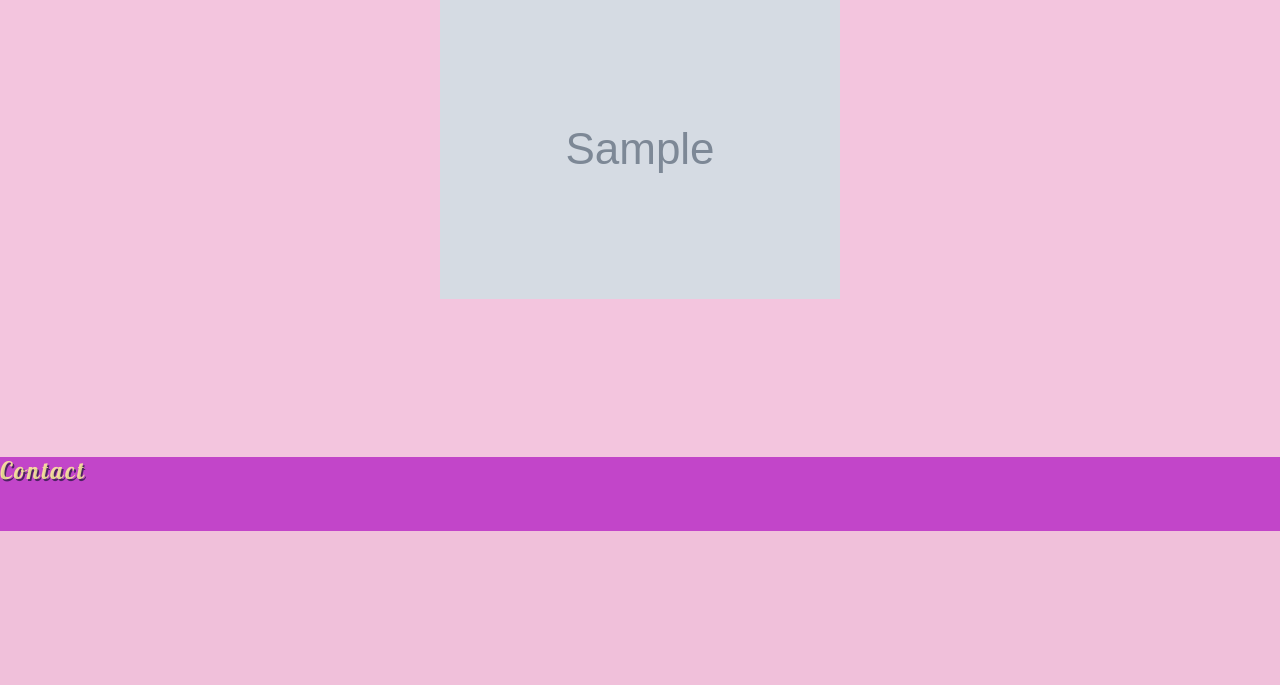
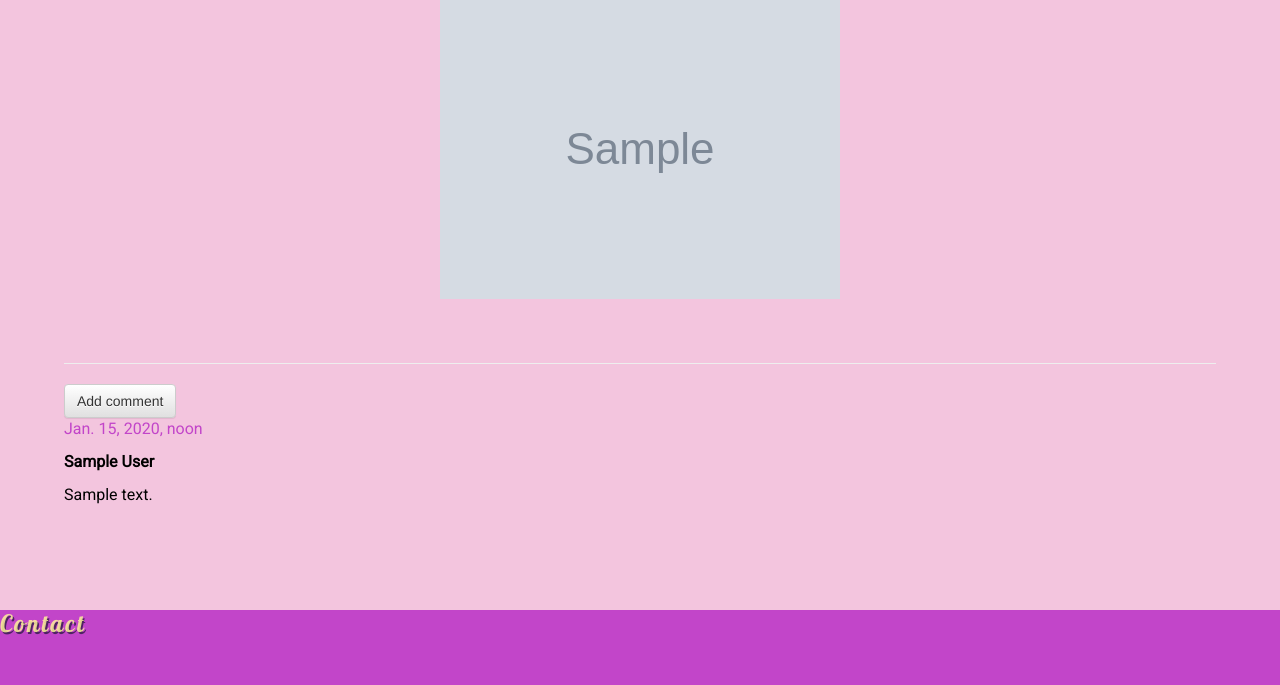
Before and after one commit to MedeeaZ/my-first-blog, a Django app: page /post/1/ in a window 1280 px wide. Shown: the part 353-1038 px from the top of the page. Before the commit the page ends 884 px from the top, so only its background shows below. Run offline with Django 3.2, Linux system fonts and the light colour scheme; tables that the repository leaves empty hold one stand-in row (values such as "Sample post"); grey boxes marked "Sample" are stand-in pictures; some libraries are stand-ins or nearby versions.

Commit message:
I added comments

```diff
--- a/mysite/blog/admin.py
+++ b/mysite/blog/admin.py
@@ -1,4 +1,5 @@
 from django.contrib import admin
-from .models import Post
+from .models import Post, Comment
 
 admin.site.register(Post)
+admin.site.register(Comment)
--- a/mysite/blog/models.py
+++ b/mysite/blog/models.py
@@ -24,3 +24,20 @@ class Post(models.Model):
 
     def __str__(self):
         return self.title
+
+    def approved_comments(self):
+        return self.comments.filter(approved_comment=True)
+
+class Comment(models.Model):
+    post = models.ForeignKey('blog.Post', on_delete=models.CASCADE, related_name='comments')
+    author = models.CharField(max_length=200)
+    text = models.TextField()
+    created_date = models.DateTimeField(default=timezone.now)
+    approved_comment = models.BooleanField(default=False)
+
+    def approve(self):
+        self.approved_comment = True
+        self.save()
+
+    def __str__(self):
+        return self.text
--- a/mysite/blog/static/css/blog.css
+++ b/mysite/blog/static/css/blog.css
@@ -106,10 +106,6 @@ h1, h2, h3, h4 {
     text-justify: inter-word;
 }
 
-.date p{
-    color: #c245c9;
-}
-
 
 .footer {
     background-color: #c245c9;
@@ -155,3 +151,19 @@ h1, h2, h3, h4 {
     max-width: 25%;
     max-height: 25%;
 }
+
+.comment p, .comment strong{
+    color: #000000;
+    font-size: 2vmin;
+    font-family: 'Roboto', cursive;
+}
+
+#numComm {
+    color: #c245c9;
+    font-size: 2vmin;
+    font-family: 'Roboto', cursive;
+}
+
+.date p{
+    color: #c245c9;
+}
--- a/mysite/blog/templates/blog/base.html
+++ b/mysite/blog/templates/blog/base.html
@@ -75,7 +75,6 @@
         </div>
 
 
-
     </body>
 
 
--- a/mysite/blog/templates/blog/post_art.html
+++ b/mysite/blog/templates/blog/post_art.html
@@ -11,6 +11,9 @@
     {% if post.picture %}
     <img src="{{post.picture.url}}" alt="No image" id = "thumbnail">
     {% endif %}
+
+    <a id="numComm" href="{% url 'post_detail' pk=post.pk %}">Comments: {{ post.approved_comments.count }}</a>
+
 </div>
 {% endfor %}
 {% endblock %}
--- a/mysite/blog/templates/blog/post_cs.html
+++ b/mysite/blog/templates/blog/post_cs.html
@@ -11,6 +11,9 @@
     {% if post.picture %}
     <img src="{{post.picture.url}}" alt="No image" id = "thumbnail">
     {% endif %}
+
+    <a id="numComm" href="{% url 'post_detail' pk=post.pk %}">Comments: {{ post.approved_comments.count }}</a>
+
 </div>
 {% endfor %}
 {% endblock %}
--- a/mysite/blog/templates/blog/post_detail.html
+++ b/mysite/blog/templates/blog/post_detail.html
@@ -12,7 +12,7 @@
         {% endif %}
 
         {% if user.is_authenticated %}
-            <a class="btn btn-default" href="{% url 'post_edit' pk=post.pk %}"><span class="glyphicon glyphicon-pencil"></span></a>
+            <a class="btn btn-default" id = "custom_btn" href="{% url 'post_edit' pk=post.pk %}"><span class="glyphicon glyphicon-pencil"></span></a>
             <a class="btn btn-default" href="{% url 'post_remove' pk=post.pk %}"><span class="glyphicon glyphicon-remove"></span></a>
         {% endif %}
 
@@ -25,4 +25,28 @@
         {% endif %}
     </div>
 
+    <hr>
+    <a id="buttons" class="btn btn-default" href="{% url 'add_comment_to_post' pk=post.pk %}">Add comment</a>
+    {% for comment in post.comments.all %}
+
+        {% if user.is_authenticated or comment.approved_comment %}
+            <div class="comment">
+            <div class="date">
+               <p>{{ comment.created_date }}</p>
+                {% if not comment.approved_comment %}
+                    <a class="btn btn-default" href="{% url 'comment_remove' pk=comment.pk %}"><span class="glyphicon glyphicon-remove"></span></a>
+                    <a class="btn btn-default" href="{% url 'comment_approve' pk=comment.pk %}"><span class="glyphicon glyphicon-ok"></span></a>
+                {% endif %}
+            </div>
+            <strong>{{ comment.author }}</strong>
+            <p>{{ comment.text|linebreaks }}</p>
+            {% if user.is_authenticated %}
+                <a class="btn btn-default" href="{% url 'comment_remove' pk=comment.pk %}"><span class="glyphicon glyphicon-remove"></span></a>
+            {% endif %}
+            </div>
+        {% endif %}
+
+
+    {% endfor %}
+
 {% endblock %}
--- a/mysite/blog/urls.py
+++ b/mysite/blog/urls.py
@@ -17,5 +17,8 @@ urlpatterns = [
     path('post/<pk>/remove/', views.post_remove, name='post_remove'),
     path('cs/', views.post_cs, name='post_cs'),
     path('art/', views.post_art, name='post_art'),
+    path('post/<int:pk>/comment/', views.add_comment_to_post, name='add_comment_to_post'),
+    path('comment/<int:pk>/approve/', views.comment_approve, name='comment_approve'),
+    path('comment/<int:pk>/remove/', views.comment_remove, name='comment_remove'),
 
 ] + static(settings.MEDIA_URL, document_root = settings.MEDIA_ROOT)
--- a/mysite/blog/views.py
+++ b/mysite/blog/views.py
@@ -1,8 +1,8 @@
 from django.shortcuts import render, get_object_or_404, redirect
 from django.contrib.auth.decorators import login_required
 from django.utils import timezone
-from .forms import PostForm
-from .models import Post
+from .forms import PostForm, CommentForm
+from .models import Post, Comment
 
 def post_home(request):
     return render(request, 'blog/post_home.html')
@@ -74,3 +74,28 @@ def post_remove(request, pk):
         return redirect('post_cs')
     else:
         return redirect('post_art')
+
+def add_comment_to_post(request, pk):
+    post = get_object_or_404(Post, pk=pk)
+    if request.method == "POST":
+        form = CommentForm(request.POST)
+        if form.is_valid():
+            comment = form.save(commit=False)
+            comment.post = post
+            comment.save()
+            return redirect('post_detail', pk=post.pk)
+    else:
+        form = CommentForm()
+    return render(request, 'blog/add_comment_to_post.html', {'form': form})
+
+@login_required
+def comment_approve(request, pk):
+    comment = get_object_or_404(Comment, pk=pk)
+    comment.approve()
+    return redirect('post_detail', pk=comment.post.pk)
+
+@login_required
+def comment_remove(request, pk):
+    comment = get_object_or_404(Comment, pk=pk)
+    comment.delete()
+    return redirect('post_detail', pk=comment.post.pk)
```
Also changed, not shown: mysite/blog/forms.py (+7 -1 lines), mysite/blog/templates/blog/add_comment_to_post.html (added, +11 -0 lines), mysite/blog/migrations/0007_comment.py (added).
